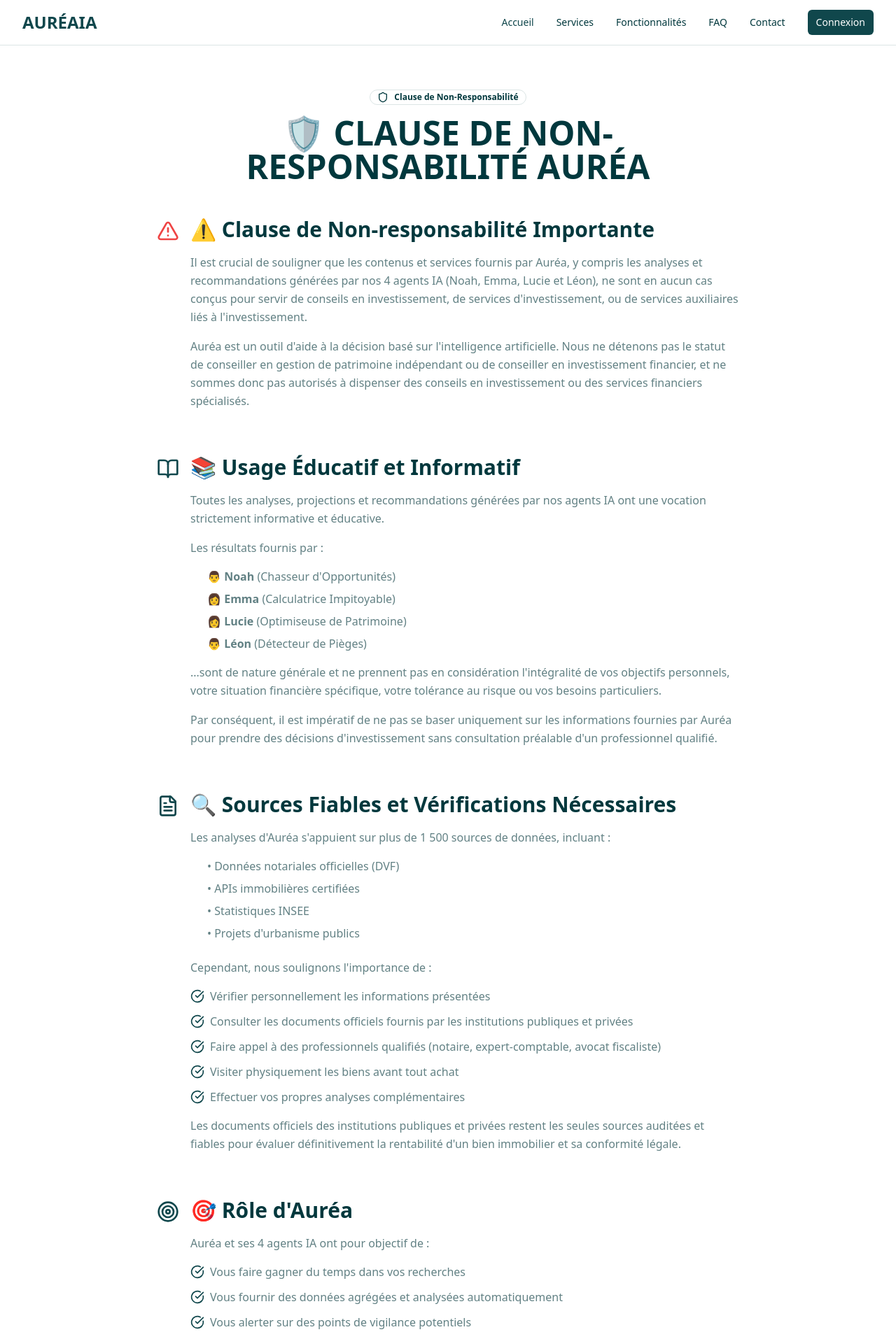
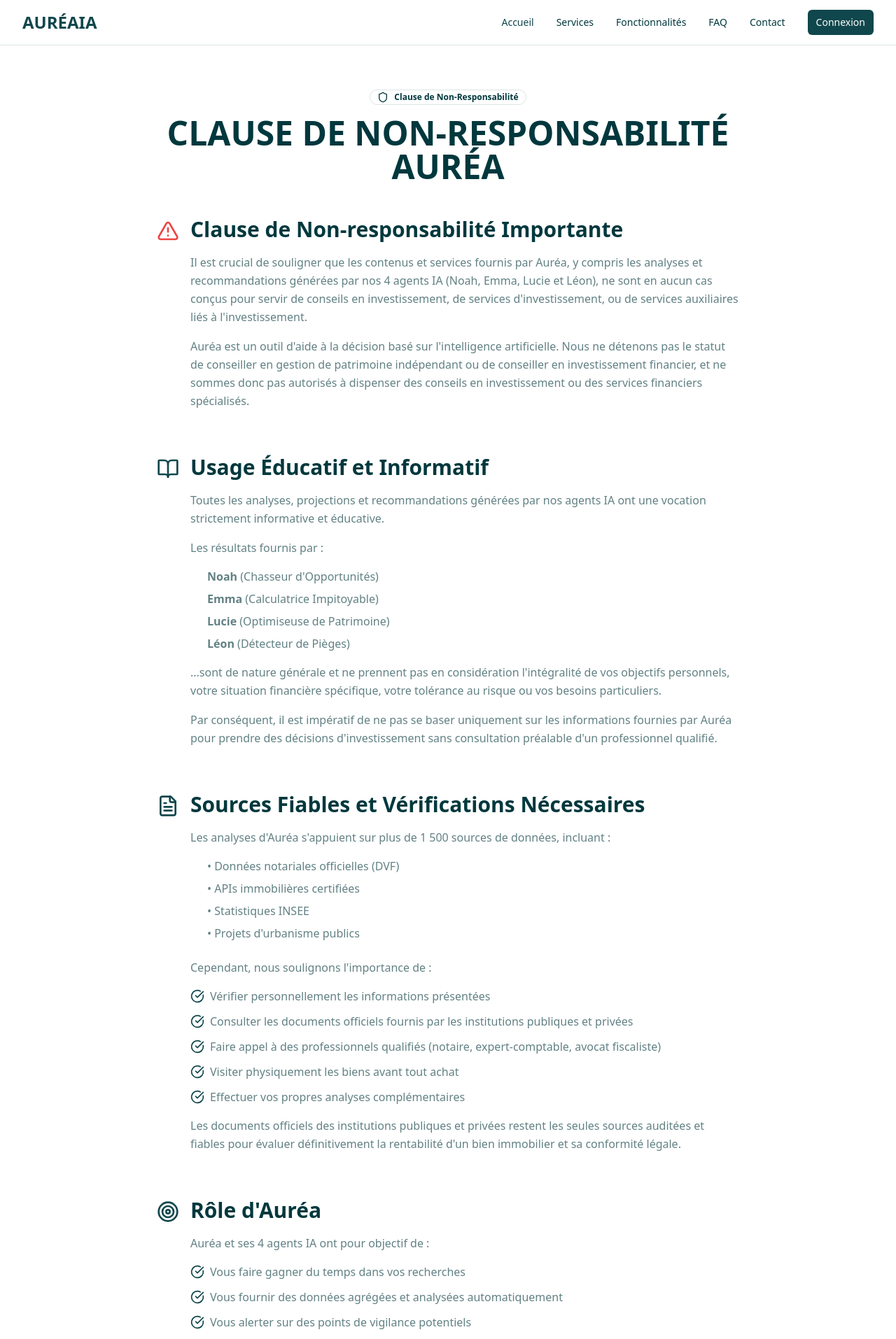
Before and after one commit to andytarrieu/dev-echo-lab, a React (Vite) app: page /security in a window 1280 px wide. Shown: the top 1914 px of the page at 70% size. Built offline with nearby package versions, Linux system fonts and the light colour scheme; the HTML template or start-up script is replaced by a standard one.

Commit message:
Remove emojis and scroll to top

```diff
--- a/src/App.tsx
+++ b/src/App.tsx
@@ -3,6 +3,7 @@ import { Toaster as Sonner } from "@/components/ui/sonner";
 import { TooltipProvider } from "@/components/ui/tooltip";
 import { QueryClient, QueryClientProvider } from "@tanstack/react-query";
 import { BrowserRouter, Routes, Route } from "react-router-dom";
+import ScrollToTop from "./components/ScrollToTop";
 import Index from "./pages/Index";
 import Services from "./pages/Services";
 import Team from "./pages/Team";
@@ -20,6 +21,7 @@ const App = () => (
       <Toaster />
       <Sonner />
       <BrowserRouter>
+        <ScrollToTop />
         <Routes>
           <Route path="/" element={<Index />} />
           <Route path="/services" element={<Services />} />
--- /dev/null
+++ b/src/components/ScrollToTop.tsx
@@ -0,0 +1,14 @@
+import { useEffect } from "react";
+import { useLocation } from "react-router-dom";
+
+const ScrollToTop = () => {
+  const { pathname } = useLocation();
+
+  useEffect(() => {
+    window.scrollTo(0, 0);
+  }, [pathname]);
+
+  return null;
+};
+
+export default ScrollToTop;
--- a/src/pages/Security.tsx
+++ b/src/pages/Security.tsx
@@ -15,7 +15,7 @@ const Security = () => {
               Clause de Non-Responsabilité
             </Badge>
             <h1 className="text-4xl md:text-5xl font-bold mb-6">
-              🛡️ CLAUSE DE NON-RESPONSABILITÉ AURÉA
+              CLAUSE DE NON-RESPONSABILITÉ AURÉA
             </h1>
           </div>
           {/* Clause de Non-responsabilité Importante */}
@@ -23,7 +23,7 @@ const Security = () => {
             <div className="flex items-start gap-4 mb-6">
               <AlertTriangle className="w-8 h-8 text-destructive shrink-0 mt-1" />
               <div>
-                <h2 className="text-3xl font-bold mb-4">⚠️ Clause de Non-responsabilité Importante</h2>
+                <h2 className="text-3xl font-bold mb-4">Clause de Non-responsabilité Importante</h2>
                 <p className="text-muted-foreground leading-relaxed mb-4">
                   Il est crucial de souligner que les contenus et services fournis par Auréa, y compris les analyses et recommandations générées par nos 4 agents IA (Noah, Emma, Lucie et Léon), ne sont en aucun cas conçus pour servir de conseils en investissement, de services d'investissement, ou de services auxiliaires liés à l'investissement.
                 </p>
@@ -39,7 +39,7 @@ const Security = () => {
             <div className="flex items-start gap-4 mb-6">
               <BookOpen className="w-8 h-8 text-primary shrink-0 mt-1" />
               <div>
-                <h2 className="text-3xl font-bold mb-4">📚 Usage Éducatif et Informatif</h2>
+                <h2 className="text-3xl font-bold mb-4">Usage Éducatif et Informatif</h2>
                 <p className="text-muted-foreground leading-relaxed mb-4">
                   Toutes les analyses, projections et recommandations générées par nos agents IA ont une vocation strictement informative et éducative.
                 </p>
@@ -47,10 +47,10 @@ const Security = () => {
                   Les résultats fournis par :
                 </p>
                 <ul className="space-y-2 mb-4 ml-6">
-                  <li className="text-muted-foreground">👨 <strong>Noah</strong> (Chasseur d'Opportunités)</li>
-                  <li className="text-muted-foreground">👩 <strong>Emma</strong> (Calculatrice Impitoyable)</li>
-                  <li className="text-muted-foreground">👩 <strong>Lucie</strong> (Optimiseuse de Patrimoine)</li>
-                  <li className="text-muted-foreground">👨 <strong>Léon</strong> (Détecteur de Pièges)</li>
+                  <li className="text-muted-foreground"><strong>Noah</strong> (Chasseur d'Opportunités)</li>
+                  <li className="text-muted-foreground"><strong>Emma</strong> (Calculatrice Impitoyable)</li>
+                  <li className="text-muted-foreground"><strong>Lucie</strong> (Optimiseuse de Patrimoine)</li>
+                  <li className="text-muted-foreground"><strong>Léon</strong> (Détecteur de Pièges)</li>
                 </ul>
                 <p className="text-muted-foreground leading-relaxed mb-4">
                   ...sont de nature générale et ne prennent pas en considération l'intégralité de vos objectifs personnels, votre situation financière spécifique, votre tolérance au risque ou vos besoins particuliers.
@@ -67,7 +67,7 @@ const Security = () => {
             <div className="flex items-start gap-4 mb-6">
               <FileText className="w-8 h-8 text-primary shrink-0 mt-1" />
               <div>
-                <h2 className="text-3xl font-bold mb-4">🔍 Sources Fiables et Vérifications Nécessaires</h2>
+                <h2 className="text-3xl font-bold mb-4">Sources Fiables et Vérifications Nécessaires</h2>
                 <p className="text-muted-foreground leading-relaxed mb-4">
                   Les analyses d'Auréa s'appuient sur plus de 1 500 sources de données, incluant :
                 </p>
@@ -114,7 +114,7 @@ const Security = () => {
             <div className="flex items-start gap-4 mb-6">
               <Target className="w-8 h-8 text-primary shrink-0 mt-1" />
               <div>
-                <h2 className="text-3xl font-bold mb-4">🎯 Rôle d'Auréa</h2>
+                <h2 className="text-3xl font-bold mb-4">Rôle d'Auréa</h2>
                 <p className="text-muted-foreground leading-relaxed mb-4">
                   Auréa et ses 4 agents IA ont pour objectif de :
                 </p>
@@ -170,7 +170,7 @@ const Security = () => {
             <div className="flex items-start gap-4 mb-6">
               <Scale className="w-8 h-8 text-primary shrink-0 mt-1" />
               <div>
-                <h2 className="text-3xl font-bold mb-4">⚖️ Limitations et Responsabilités</h2>
+                <h2 className="text-3xl font-bold mb-4">Limitations et Responsabilités</h2>
                 <p className="text-muted-foreground leading-relaxed mb-4">
                   Auréa et ses agents IA travaillent sur la base de données disponibles publiquement et via nos partenaires.
                 </p>
@@ -198,7 +198,7 @@ const Security = () => {
             <div className="flex items-start gap-4 mb-6">
               <Phone className="w-8 h-8 text-primary shrink-0 mt-1" />
               <div>
-                <h2 className="text-3xl font-bold mb-4">📞 Recommandations Avant Tout Investissement</h2>
+                <h2 className="text-3xl font-bold mb-4">Recommandations Avant Tout Investissement</h2>
                 <p className="text-muted-foreground leading-relaxed mb-4">
                   Avant de finaliser un investissement immobilier, nous vous recommandons vivement de :
                 </p>
@@ -219,7 +219,7 @@ const Security = () => {
             <div className="flex items-start gap-4 mb-6">
               <Shield className="w-8 h-8 text-primary shrink-0 mt-1" />
               <div>
-                <h2 className="text-3xl font-bold mb-4">🛡️ Votre Sécurité Avant Tout</h2>
+                <h2 className="text-3xl font-bold mb-4">Votre Sécurité Avant Tout</h2>
                 <p className="text-muted-foreground leading-relaxed mb-4">
                   Auréa est un outil puissant qui vous donne un avantage informationnel considérable. Mais la responsabilité finale de vos décisions d'investissement vous appartient.
                 </p>
@@ -251,7 +251,7 @@ const Security = () => {
           {/* Acceptation des Conditions */}
           <section className="mb-16">
             <div className="bg-muted/50 rounded-xl p-8">
-              <h2 className="text-3xl font-bold mb-4">📄 Acceptation des Conditions</h2>
+              <h2 className="text-3xl font-bold mb-4">Acceptation des Conditions</h2>
               <p className="text-muted-foreground leading-relaxed mb-4">
                 En utilisant Auréa et ses agents IA, vous reconnaissez avoir lu, compris et accepté cette clause de non-responsabilité. Vous comprenez qu'Auréa est un outil d'information et d'analyse, et non un service de conseil en investissement.
               </p>
```
